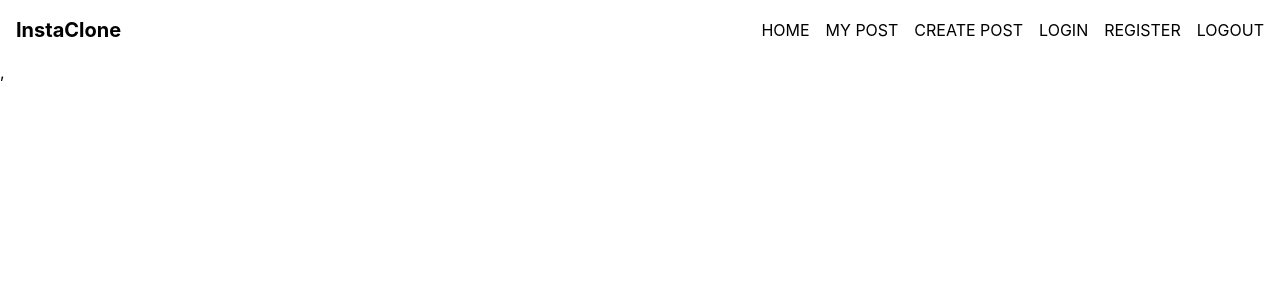
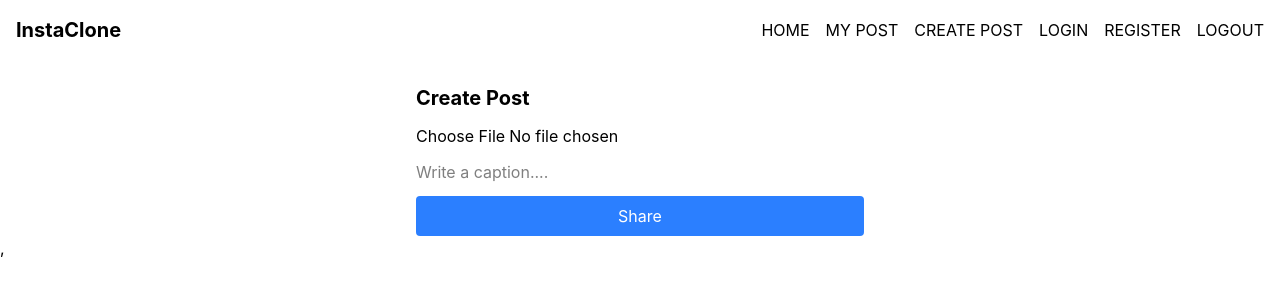
Before and after one commit to SuyashGupta007/InstaClone, a React (Vite) app in the folder frontend/instaClone/: page /create-post in a window 1280 px wide. Shown: the top 300 px of the page. Built offline with nearby package versions, Linux system fonts and the light colour scheme.

Commit message:
frontend of create post is completed

```diff
--- a/frontend/instaClone/src/App.jsx
+++ b/frontend/instaClone/src/App.jsx
@@ -5,12 +5,14 @@ import Register from './pages/Register'
 import Login from './pages/Login'
 import Home from './pages/Home'
 import Profile from './pages/Profile'
+import CreatePost from './pages/CreatePost'
 
 const App = () => {
   return (
    <>
    <Navbar/>
    <Routes>
+    <Route path='/create-post' element={<CreatePost/>} />
     <Route path='/profile' element={<Profile/>} />
     <Route path='/' element={<Home/>} />
     <Route path='/register' element={<Register/>} />
--- a/frontend/instaClone/src/components/Navbar.jsx
+++ b/frontend/instaClone/src/components/Navbar.jsx
@@ -13,7 +13,7 @@ const Navbar = () => {
          <div className=' flex justify-between items-center space-x-4'>
             <Link className='hover:text-blue-500' to="/">HOME</Link>
             <Link className='hover:text-blue-500' to="/profile">MY POST</Link>
-            <h2>CREATE POST</h2>
+            <Link className='hover:text-blue-500' to="/create-post">CREATE POST</Link>
             <Link className='hover:text-blue-500' to="/login">LOGIN</Link>
             <Link className='hover:text-blue-500' to="/register">REGISTER</Link>
             <button onClick={logout} className='hover:text-red-500'>LOGOUT</button>
--- /dev/null
+++ b/frontend/instaClone/src/components/PostCard.jsx
@@ -0,0 +1,14 @@
+import React from 'react'
+
+const PostCard = ({post}) => {
+  return (
+    <div className='border rounded-lg mb-6 bg-white'>
+        <img src={post.image} className='w-full object-cover'/>
+        <div className='p-3'>
+            <p className='font-semibold'>{post.caption}</p>
+        </div>
+    </div>
+  )
+}
+
+export default PostCard
--- /dev/null
+++ b/frontend/instaClone/src/pages/CreatePost.jsx
@@ -0,0 +1,46 @@
+import React, { useState } from 'react'
+import { useNavigate } from 'react-router-dom'
+import API from '../Api'
+const CreatePost = () => {
+    const [image, setImage] = useState(null);
+    const [caption, setCaption] = useState("");
+    const navigate = useNavigate();
+
+    const submit = async() => {
+        try{
+           const formData = new FormData();
+        formData.append("image", image);
+        formData.append("caption", caption);
+        await API.post("/posts/create-post", formData);
+        navigate("/");
+        }catch(err){
+            console.error(err.message);
+        }
+
+
+    }
+
+  return (
+    <div className='max-w-md mx-auto mt-6 space-y-3'>
+     <h2 className='text-xl font-bold'>Create Post</h2>
+
+     <input
+     type='file'
+     onChange={e=> setImage(e.target.files[0])}
+
+     />
+
+     <input
+     type="text"
+     placeholder='Write a caption....'
+     onChange={e => setCaption(e.target.value)}
+     />
+     <button
+     className='bg-blue-500 text-white w-full py-2 rounded'
+      onClick={submit}
+     >Share</button>
+    </div>
+  )
+}
+
+export default CreatePost
```
